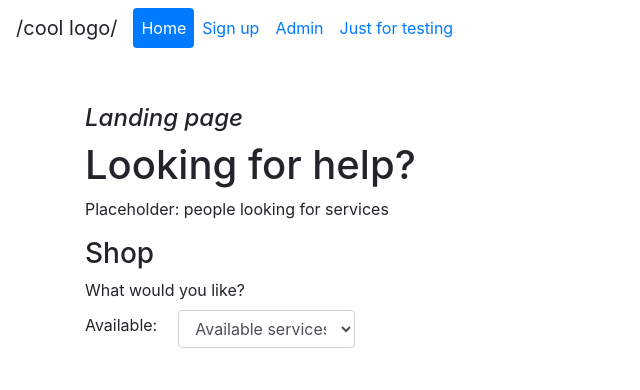
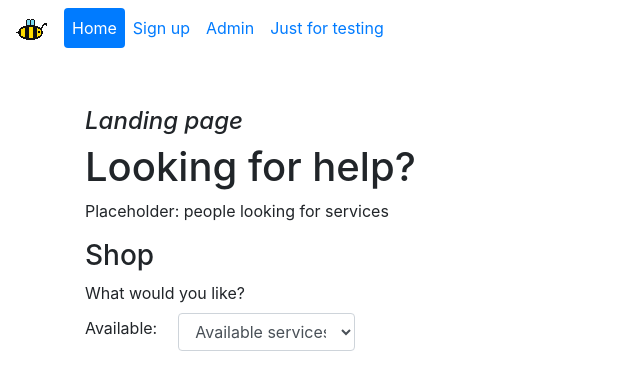
Before and after one commit to CoolidgeCornerSchool/helperbees, a Jekyll site: the page built from index.html, in a window 1280 px wide. Shown: the top 390 px of the page, without its empty margins (0-640 px from the left). Built offline with Jekyll 4.4.1, drawn with Linux system fonts in a browser that asks for light colours; comment, search, counter and statistics services are not loaded.

Commit message:
add Erika's bee logo

```diff
--- a/_includes/navbar.html
+++ b/_includes/navbar.html
@@ -1,6 +1,6 @@
 <nav class="navbar navbar-expand-lg mb-5">
   <ul class="navbar-nav nav-pills">
-    <li class="nav-item"><div class="navbar-brand">/cool logo/</div>
+    <li class="nav-item"><div class="navbar-brand"><img src="{{ site.url }}/assets/images/logo.png"></div>
     </li>
     {% for item in site.data.tabs %}
     <li class="nav-item">
```
Also changed, not shown: assets/images/logo.png (added), 2 other files.
